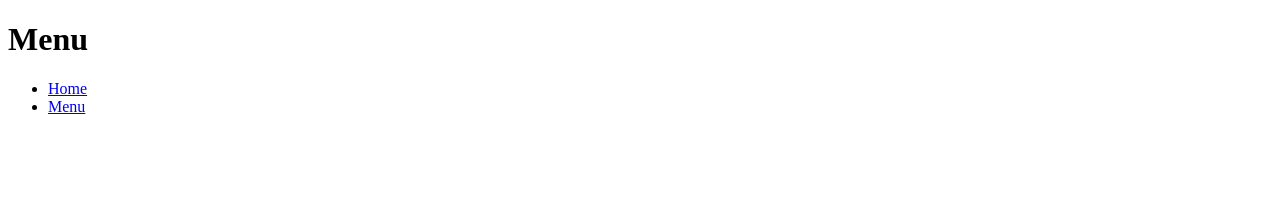
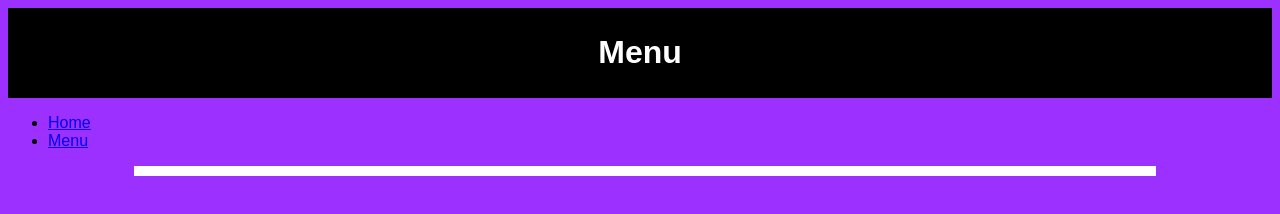
Before and after one commit to Lyricfoil/Web-Dev, a plain HTML site: page Cyberia/menu.html in a window 1280 px wide. Drawn offline with Linux system fonts and the light colour scheme.

Commit message:
Update menu.html
added the css link and added a title to the file

```diff
--- a/Cyberia/menu.html
+++ b/Cyberia/menu.html
@@ -1,7 +1,8 @@
 <!DOCTYPE html>
 <html>
   <head>
-    <title></title>
+    <title>Cyberia Menu</title>
+        <link rel="stylesheet" type="text/css" href="styles.css">
   </head>
   <body>
     <header>
```
